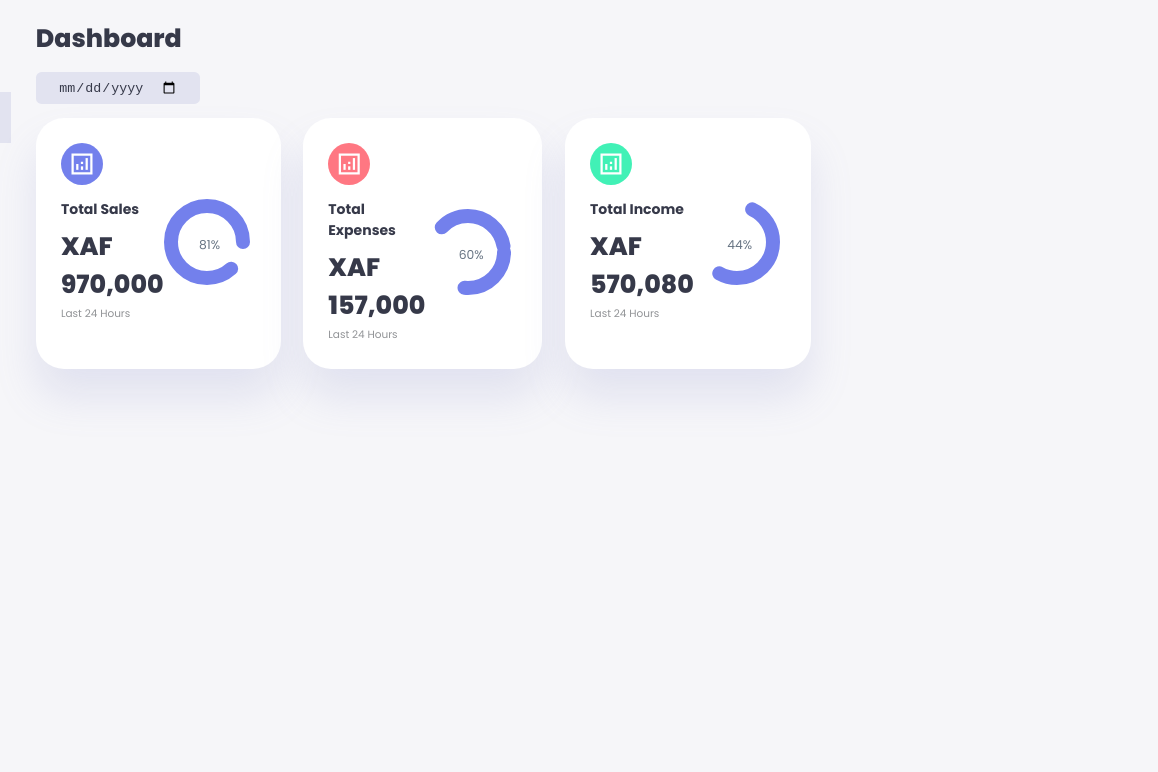
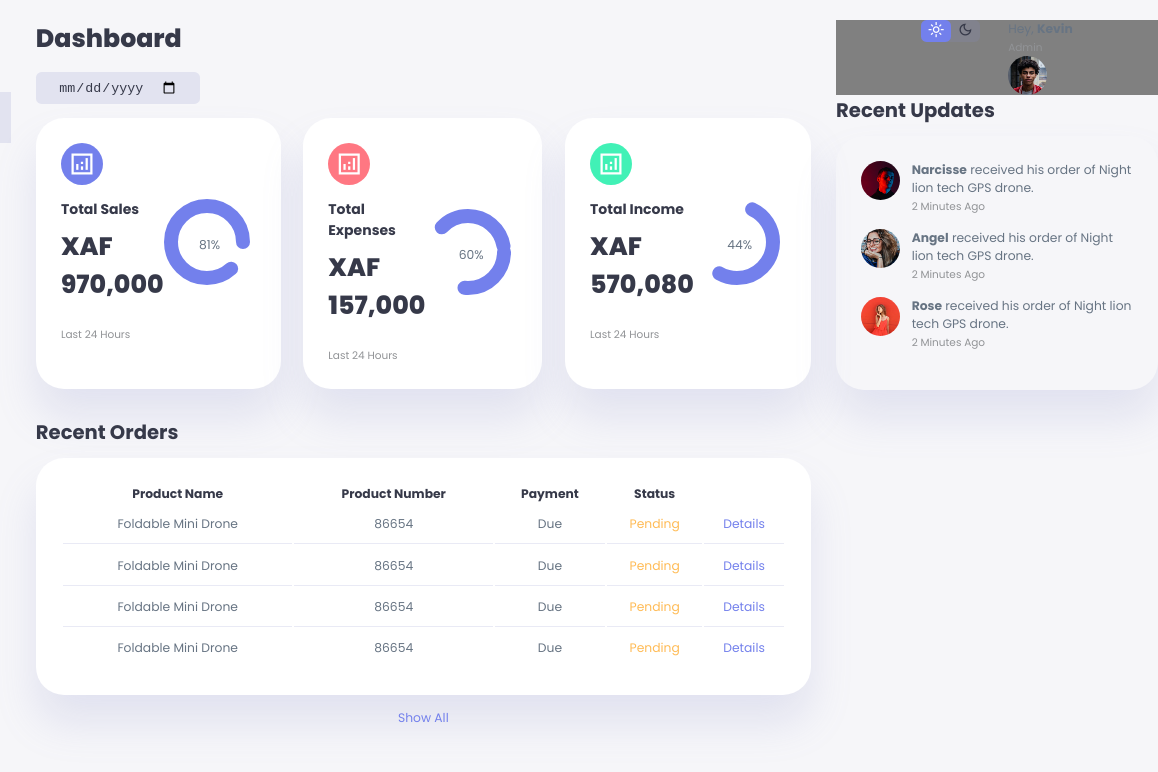
Before and after one commit to Bacale-Kevin/admin-dashboard, a plain HTML site: page index.html in a window 1280 px wide. Shown: the full height of the page, 211-1369 px from the left, 1158 px wide, since content can reach past the window. Drawn offline with nearby package versions, Linux system fonts and the light colour scheme.

Commit message:
center dashboard done

```diff
--- a/index.html
+++ b/index.html
@@ -133,7 +133,107 @@
           </div>
           <!-- End OF INCOME -->
         </div>
+        <!-- END OF INSIGHTS -->
+
+        <div class="recent-orders">
+          <h2>Recent Orders</h2>
+          <table>
+            <thead>
+              <th>Product Name</th>
+              <th>Product Number</th>
+              <th>Payment</th>
+              <th>Status</th>
+              <th></th>
+            </thead>
+            <tbody>
+              <tr>
+                <td>Foldable Mini Drone</td>
+                <td>86654</td>
+                <td>Due</td>
+                <td class="warning">Pending</td>
+                <td class="primary">Details</td>
+              </tr>
+              <tr>
+                <td>Foldable Mini Drone</td>
+                <td>86654</td>
+                <td>Due</td>
+                <td class="warning">Pending</td>
+                <td class="primary">Details</td>
+              </tr>
+              <tr>
+                <td>Foldable Mini Drone</td>
+                <td>86654</td>
+                <td>Due</td>
+                <td class="warning">Pending</td>
+                <td class="primary">Details</td>
+              </tr>
+              <tr>
+                <td>Foldable Mini Drone</td>
+                <td>86654</td>
+                <td>Due</td>
+                <td class="warning">Pending</td>
+                <td class="primary">Details</td>
+              </tr>
+            </tbody>
+          </table>
+          <a href="# "> Show All </a>
+        </div>
       </main>
+      <!-- END OF MAIN -->
+
+      <div class="right">
+        <div class="top">
+          <button id="menu-btn">
+            <span class="material-symbols-sharp"> menu </span>
+          </button>
+          <div class="theme-toggler">
+            <span class="material-symbols-sharp active"> light_mode </span>
+            <span class="material-symbols-sharp"> dark_mode </span>
+          </div>
+          <div class="profile">
+            <div class="info">
+              <p>Hey, <b>Kevin</b></p>
+              <small class="text-muted">Admin</small>
+            </div>
+            <div class="profile-photo">
+              <img src="./images/profile-1.jpg" />
+            </div>
+          </div>
+        </div>
+        <!-- END OF TOP -->
+        <div class="recent-updates">
+          <h2>Recent Updates</h2>
+          <div class="updates">
+            <div class="update">
+              <div class="profile-photo">
+                <img src="./images/profile-2.jpg" />
+              </div>
+              <div class="message">
+                <p><b>Narcisse</b> received his order of Night lion tech GPS drone.</p>
+                <small class="text-muted">2 Minutes Ago </small>
+              </div>
+            </div>
+            <div class="update">
+              <div class="profile-photo">
+                <img src="./images/profile-3.jpg" />
+              </div>
+              <div class="message">
+                <p><b>Angel</b> received his order of Night lion tech GPS drone.</p>
+                <small class="text-muted">2 Minutes Ago </small>
+              </div>
+            </div>
+            <div class="update">
+              <div class="profile-photo">
+                <img src="./images/profile-4.jpg" />
+              </div>
+              <div class="message">
+                <p><b>Rose</b> received his order of Night lion tech GPS drone.</p>
+                <small class="text-muted">2 Minutes Ago </small>
+              </div>
+            </div>
+          </div>
+        </div>
+      </div>
     </div>
   </body>
 </html>
--- a/style.css
+++ b/style.css
@@ -329,3 +329,119 @@ main .insights .progress .number {
   justify-content: center;
   align-items: center;
 }
+
+main .insights small {
+  margin-top: 1.6rem;
+  display: block;
+}
+
+/* ========= RECENT ORDERS ========== */
+main .recent-orders {
+  margin-top: 2rem;
+}
+
+main .recent-orders h2 {
+  margin-bottom: 0.8rem;
+}
+
+main .recent-orders table {
+  background: var(--color-white);
+  width: 100%;
+  border-radius: var(--card-border-radius);
+  padding: var(--card-padding);
+  text-align: center;
+  box-shadow: var(--box-shadow);
+  transition: all 300ms ease;
+}
+
+main .recent-orders table:hover {
+  box-shadow: none;
+}
+
+main table tbody td {
+  height: 2.8rem;
+  border-bottom: 1px solid var(--color-light);
+  color: var(--color-dark-variant);
+}
+
+main table tbody tr:last-child td {
+  border: none;
+}
+
+main .recent-orders a {
+  text-align: center;
+  display: block;
+  margin: 1rem auto;
+  color: var(--color-primary);
+}
+
+.right {
+  margin-top: 1.4rem;
+}
+
+.right .top {
+  display: flex;
+  justify-content: center;
+  gap: 2rem;
+  background: gray;
+}
+
+.right .top button {
+  display: none;
+}
+
+.right .theme-toggler {
+  background: var(--color-light);
+  display: flex;
+  justify-content: center;
+  align-items: center;
+  height: 1.6rem;
+  width: 4.2rem;
+  cursor: pointer;
+  border-radius: var(--border-radius-1);
+}
+
+.right .theme-toggler span {
+  font-size: 1.2rem;
+  width: 50%;
+  height: 100%;
+  display: flex;
+  align-items: center;
+  justify-content: center;
+}
+
+.right .theme-toggler span.active {
+  background: var(--color-primary);
+  border-radius: var(--border-radius-1);
+  color: white;
+}
+
+.right.top .profile {
+  display: flex;
+  gap: 2rem;
+  text-align: right;
+}
+
+/* ========== RECENT UPDATES ========== */
+.right .recent-updates h2 {
+  margin-bottom: 0.8rem;
+}
+
+.right .recent-updates .updates {
+  background: (--color-white);
+  padding: var(--card-padding);
+  border-radius: var(--card-border-radius);
+  box-shadow: var(--box-shadow);
+  transition: all 300ms ease;
+}
+
+.right .recent-updates .updates:hover {
+  box-shadow: none;
+}
+
+.right .recent-updates .updates .update {
+  display: grid;
+  grid-template-columns: 2.6rem auto;
+  gap: 1rem;
+  margin-bottom: 1rem;
+}
```
